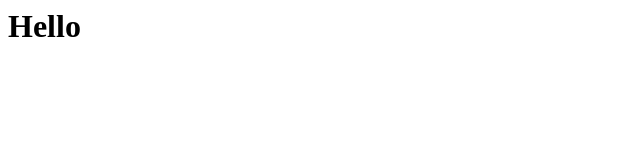
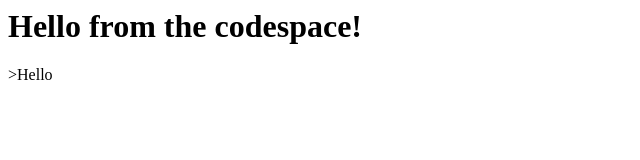
Before and after one commit to Rammyore007/skills-code-with-codespaces, a plain HTML site: page index.html in a window 1280 px wide. Shown: the whole page, without its empty margins (0-640 px from the left). Drawn offline with Linux system fonts and the light colour scheme.

Commit message:
Adding hello from the codespace!

```diff
--- a/index.html
+++ b/index.html
@@ -1,3 +1,3 @@
 <html>
-  <h1>Hello</h1>
+  <h1>Hello from the codespace!</h1>>Hello</h1>
 </html>
```
